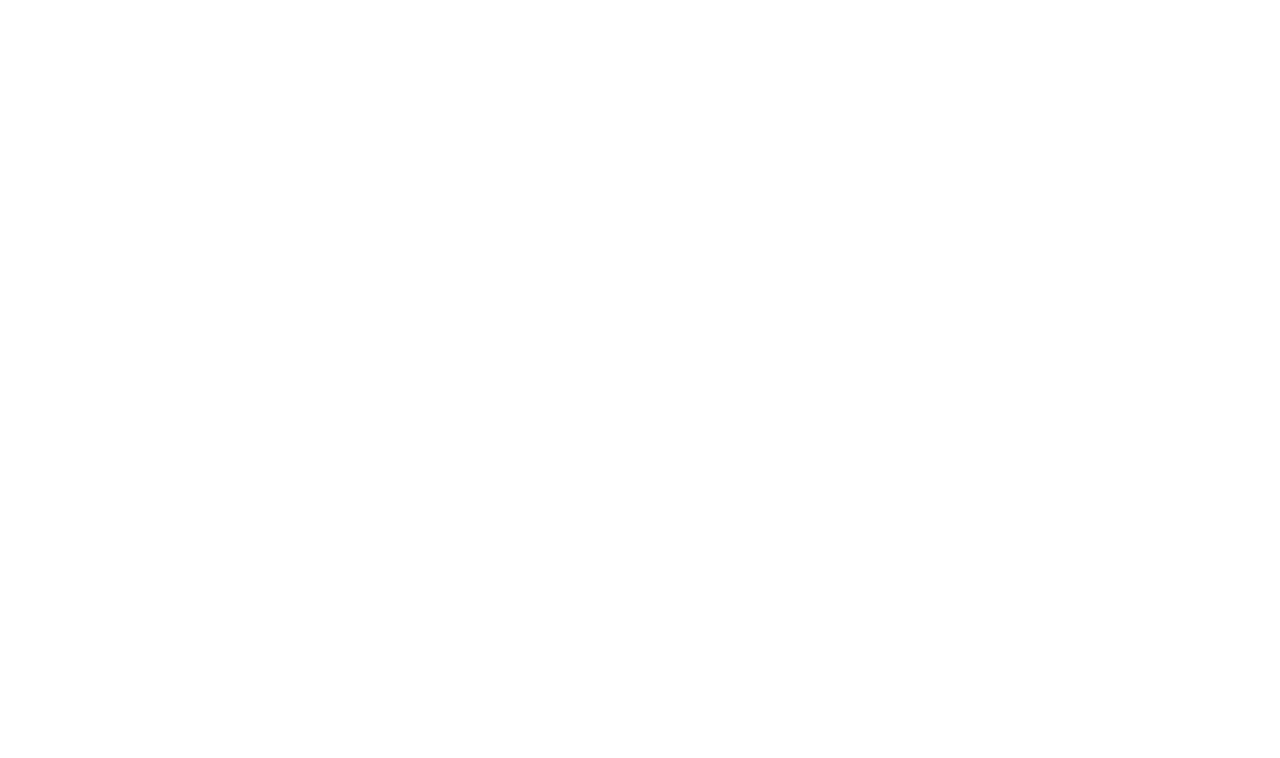
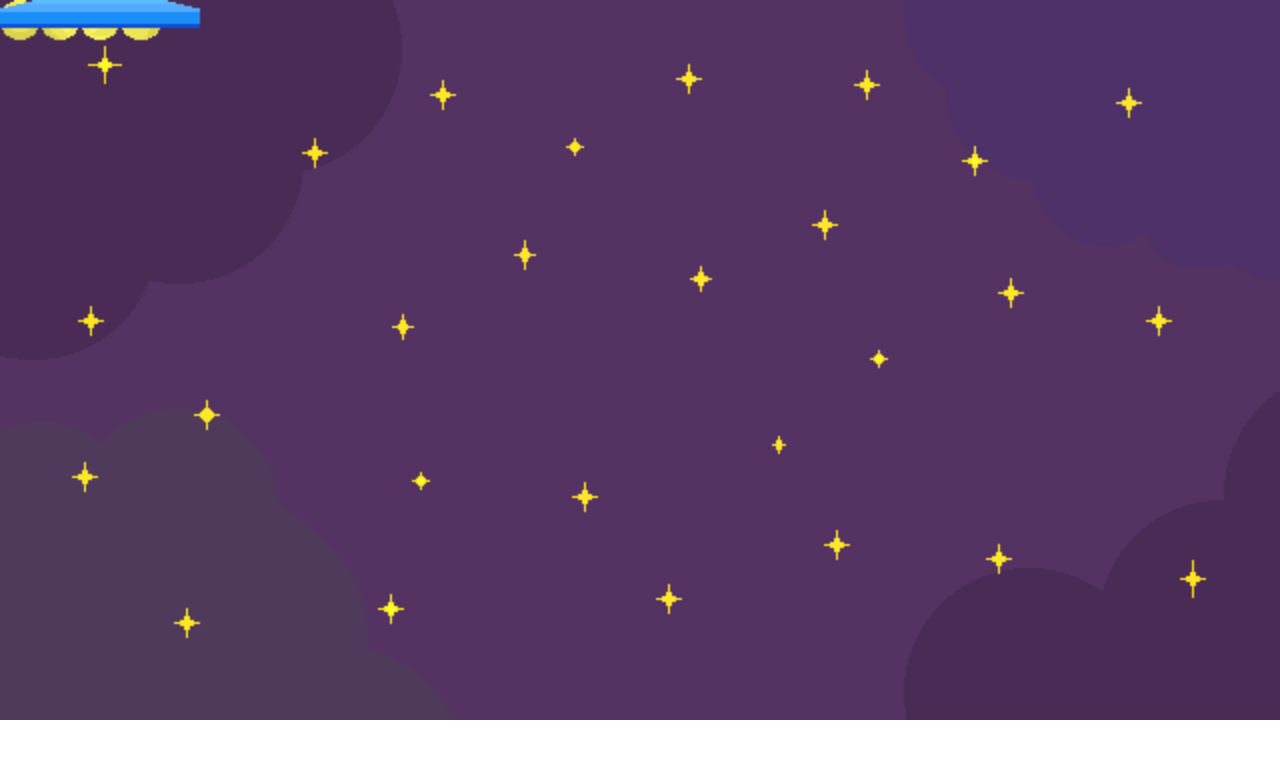
Before and after one commit to serhiirubets/arcanoid, a website built with webpack: page src/index.html in a window 1280 px wide. Built offline with nearby package versions, Linux system fonts and the light colour scheme.

Commit message:
Added pictures

```diff
--- a/package.json
+++ b/package.json
@@ -6,14 +6,18 @@
   "scripts": {
     "serve": "webpack-dev-server --mode=development",
     "build": "webpack",
-    "build:prod": "webpack --config webpack.config.prod.js"
+    "build:prod": "webpack --config webpack.config.prod.js",
+    "lint": "eslint . --ext .ts"
   },
   "devDependencies": {
     "@types/node": "^14.11.2",
+    "@typescript-eslint/eslint-plugin": "^4.4.0",
+    "@typescript-eslint/parser": "^4.4.0",
     "clean-webpack-plugin": "^3.0.0",
     "copy-webpack-plugin": "^6.2.0",
     "css-loader": "^4.3.0",
     "cssnano": "^4.1.10",
+    "eslint": "^7.10.0",
     "file-loader": "^6.1.0",
     "html-webpack-plugin": "^4.5.0",
     "mini-css-extract-plugin": "^0.11.3",
--- a/src/index.html
+++ b/src/index.html
@@ -1,15 +1,18 @@
-<!doctype html>
-<html lang="en">
+<html>
 <head>
-  <meta charset="UTF-8">
-  <meta name="viewport"
-        content="width=device-width, user-scalable=no, initial-scale=1.0, maximum-scale=1.0, minimum-scale=1.0">
-  <meta http-equiv="X-UA-Compatible" content="ie=edge">
-  <title>Document</title>
+  <title>HTML5 Arkanoid</title>
+  <meta charset="utf-8">
+  <style>
+    body {
+      padding: 0;
+      margin: 0;
+    }
+    canvas {
+      width: 100%;
+    }
+  </style>
 </head>
 <body>
-
-
-<script></script>
+<canvas id="canvas" width="640" height="360"></canvas>
 </body>
 </html>
--- a/src/index.ts
+++ /dev/null
@@ -1,3 +0,0 @@
-import { start } from './start';
-
-start();
--- /dev/null
+++ b/src/js/Game.ts
@@ -0,0 +1,47 @@
+import backgroundImage from '../assets/img/background.png';
+import ballImage from '../assets/img/ball.png';
+import platformImage from '../assets/img/platform.png';
+import { loadPicture } from './loadPicture';
+
+const sprites: Record<string, string> = {
+  backgroundImage,
+  ballImage,
+  platformImage,
+};
+
+export class Game {
+  private ctx: CanvasRenderingContext2D;
+  private sprites: Record<string, HTMLImageElement> = {};
+
+  constructor(private canvas: HTMLCanvasElement) {
+    this.ctx = this.canvas.getContext('2d') as CanvasRenderingContext2D;
+  }
+
+  public start() {
+    this.preload();
+    this.run();
+  }
+
+  private preload(): void {
+    Object.keys(sprites).forEach((key: string) => {
+      this.sprites[key] = new Image();
+      this.sprites[key].src = sprites[key];
+    });
+  }
+
+  private render(): void {
+    const promises = Object.keys(sprites).map((key) => loadPicture(this.sprites[key], sprites[key]));
+
+    Promise.all(promises).then(() => {
+      this.ctx.drawImage(this.sprites.backgroundImage, 0, 0);
+      this.ctx.drawImage(this.sprites.ballImage, 0, 0);
+      this.ctx.drawImage(this.sprites.platformImage, 0, 0);
+    });
+  }
+
+  private run(): void {
+    window.requestAnimationFrame(() => {
+      this.render();
+    });
+  }
+}
--- /dev/null
+++ b/src/js/index.ts
@@ -0,0 +1,6 @@
+import { Game } from './Game';
+
+const canvas = document.querySelector('#canvas') as HTMLCanvasElement;
+const game = new Game(canvas);
+
+game.start();
--- /dev/null
+++ b/src/js/loadPicture.ts
@@ -0,0 +1,6 @@
+export function loadPicture(picture: HTMLImageElement, src: string): Promise<void> {
+  return new Promise<void>((resolve) => {
+    picture.src = src;
+    picture.addEventListener('load', () => resolve());
+  });
+}
--- a/src/start.ts
+++ /dev/null
@@ -1 +0,0 @@
-export const start = () => console.log('start');
--- /dev/null
+++ b/src/types/images.d.ts
@@ -0,0 +1 @@
+declare module '*.png';
--- a/webpack.config.js
+++ b/webpack.config.js
@@ -5,7 +5,7 @@ const MiniCssExtractPlugin = require('mini-css-extract-plugin');
 const HtmlWebpackPlugin = require('html-webpack-plugin');
 
 module.exports = {
-  entry: './src/index.ts',
+  entry: './src/js/index.ts',
   output: {
     path: path.resolve(__dirname, 'dist'),
     filename: 'bundle-[hash].js',
@@ -39,7 +39,7 @@ module.exports = {
         ],
       },
       {
-        test: /\.(svg|woff|woff2|ttf|eot|otf)([\?]?.*)$/,
+        test: /\.(svg|woff|woff2|ttf|eot|otf|png)([\?]?.*)$/,
         loader: 'file-loader?name=assets/fonts/[name].[ext]',
       },
     ],
```
Also changed, not shown: tsconfig.json (+4 -4 lines), webpack.config.prod.js (+5 -5 lines), .eslintrc.js (added), 2 other files.
